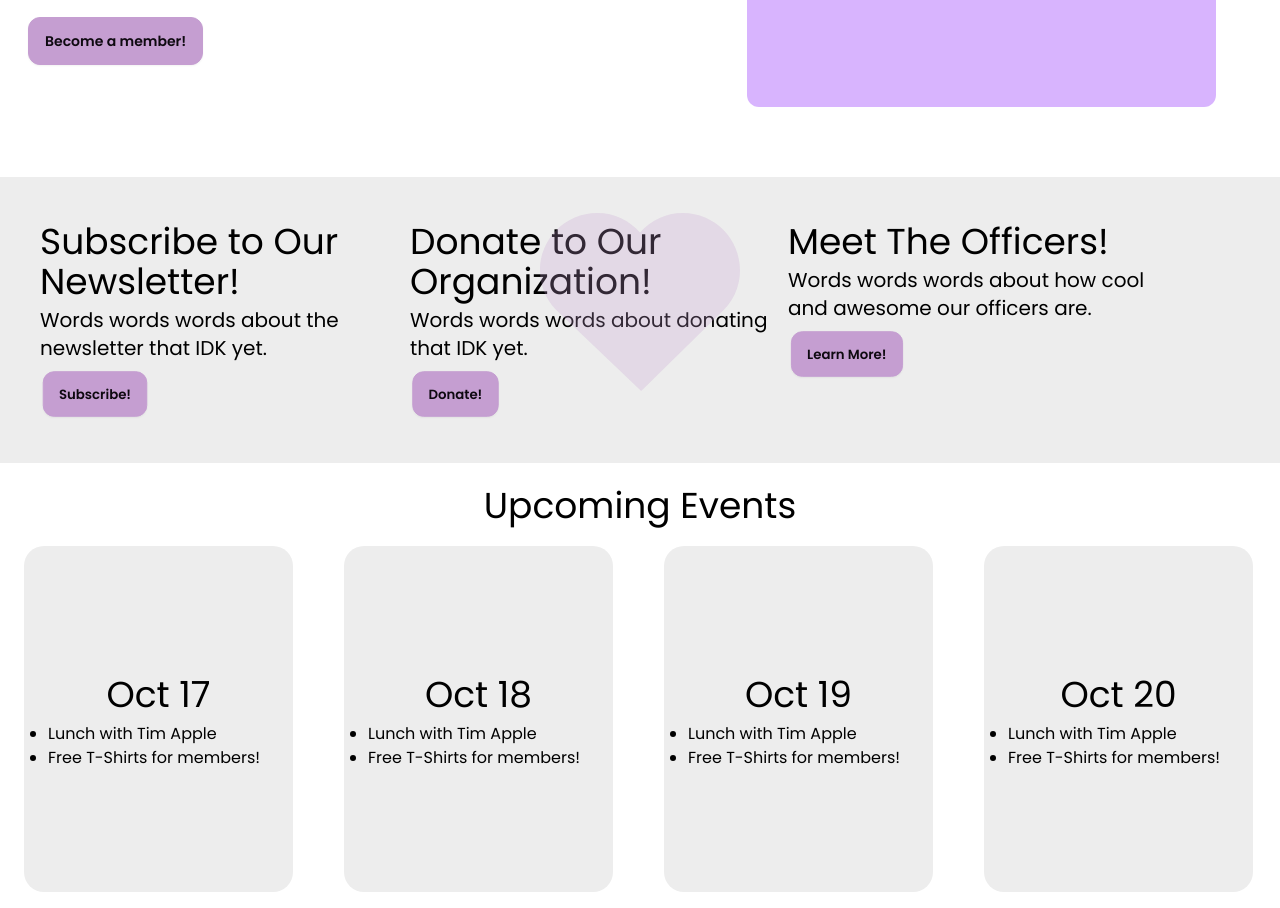
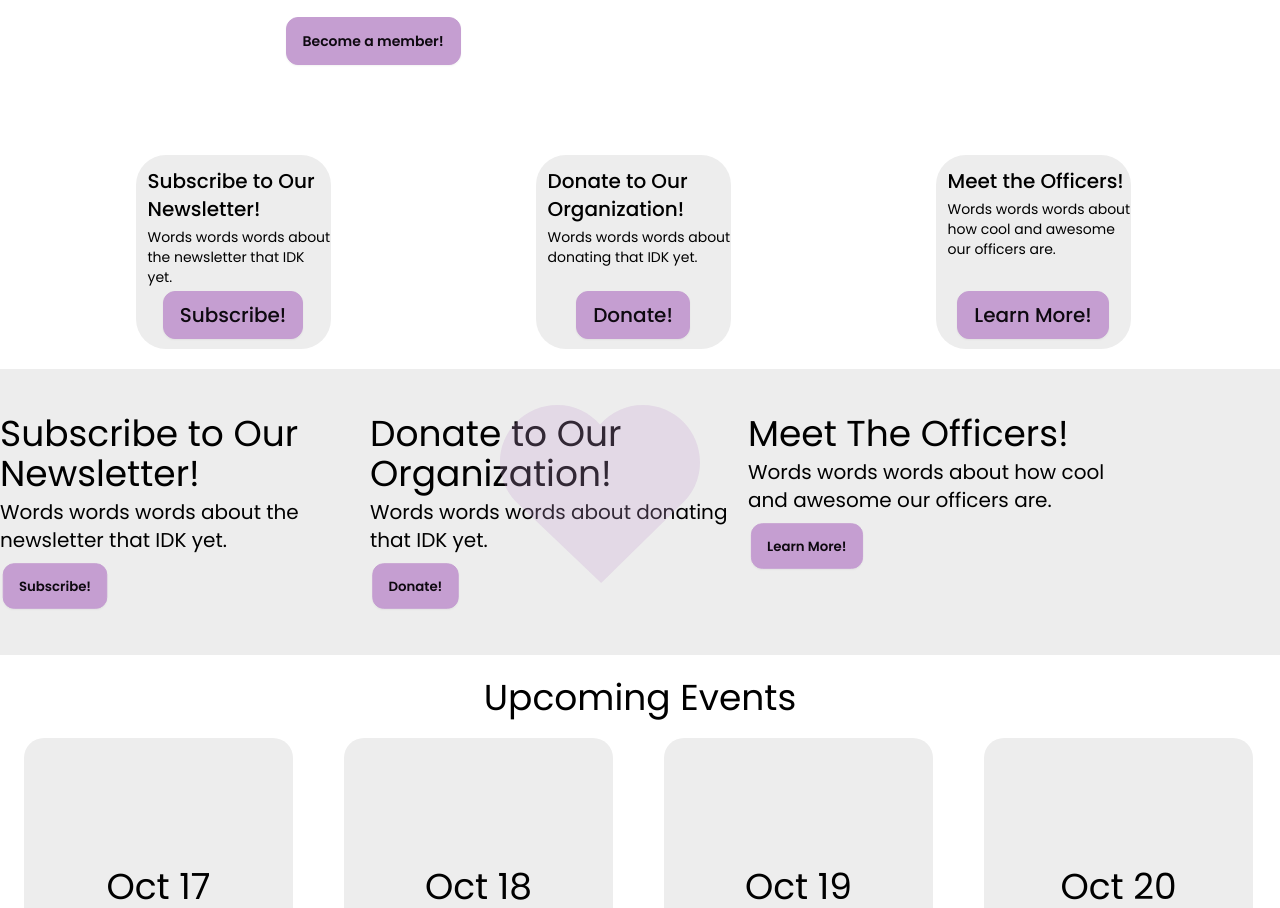
Before and after one commit to CSGirlsUH/csgirls-website, a React (Vite) app in the folder csgwebsite/: page / in a window 1280 px wide. Shown: the part 640-1548 px from the top of the page. Built offline with nearby package versions, Linux system fonts and the light colour scheme.

Commit message:
Tweaked OrgActions.tsx for mobile

```diff
--- a/csgwebsite/src/components/OrgActions.tsx
+++ b/csgwebsite/src/components/OrgActions.tsx
@@ -12,8 +12,8 @@ const OrgActions = () => {
   return (
     <>
       {/* Mobile View */}
-      <div className="flex md:hidden items-center justify-start overflow-x-visible overflow-y-hidden">
-        <div className="py-4 flex items-center justify-start gap-3 mx-5">
+      <div className="flex flex-row mx-5 overflow-x-auto md:overflow-hidden">
+        <div className="flex flex-auto flex-row justify-around md:mx-5 py-5">
           <SmallActions
             title="Subscribe to Our Newsletter!"
             pText="Words words words about the newsletter that IDK yet."
@@ -37,9 +37,9 @@ const OrgActions = () => {
 
       {/* Desktop View */}
       <div className="hidden md:flex">
-        <div className="flex flex-row justify-between bg-bggray w-screen py-[45px]">
+        <div className="flex flex-row bg-bggray w-screen py-[45px]">
           {/* Subscribe to Our Newsletter */}
-          <div className="flex flex-col content-center ml-0 sm:ml-10 lg:ml-10 lg:justify-between">
+          <div className="flex flex-col ml-0 sm:ml-10 lg:ml-10 lg:justify-between">
             <h1 className="text-left text-4xl">Subscribe to Our Newsletter!</h1>
             <div>
               <p className="text-left text-xl w-[370px] max-h-[121px] pt-1">
@@ -56,7 +56,7 @@ const OrgActions = () => {
           <div className="flex flex-col content-center">
             <h1 className="text-left text-4xl">Donate to Our Organization!</h1>
             <div>
-              <p className="text-left text-xl w-[370px] max-h-[121px] pt-1">
+              <p className="text-left text-xl w-[370px] max-h-[75px] pt-1">
                 Words words words about donating that IDK yet.
               </p>
 
@@ -65,11 +65,8 @@ const OrgActions = () => {
               </button>
             </div>
             {/* Heart svg underneath Donate to Org */}
-            <div className="absolute mx-[130px] -my-5 shrink-0">
-              <img
-                src="./heart-svgrepo.svg"
-                className="w-[200px] h-[200px] opacity-25"
-              />
+            <div className="absolute mx-[130px] -my-5 shrink-0 w-[200px] h-[200px]">
+              <img src="./heart-svgrepo.svg" className=" opacity-25" />
             </div>
           </div>
 
--- a/csgwebsite/src/components/SmallActions.tsx
+++ b/csgwebsite/src/components/SmallActions.tsx
@@ -7,7 +7,7 @@ interface CardProps {
 
 function SmallActions(props: CardProps) {
   return (
-    <div className="flex flex-col justify-start items-center align-top min-w-[195px] h-[194px] mr-[14px] bg-bggray rounded-[30px]">
+    <div className="flex flex-col justify-between items-center align-top w-[195px] h-[194px] mr-[14px] bg-bggray rounded-[30px]">
       <h1 className="flex text-xl min-w-[160px] font-medium self-start pl-3 mt-3 mb-1">
         {props.title}
       </h1>
--- a/csgwebsite/src/pages/Home.tsx
+++ b/csgwebsite/src/pages/Home.tsx
@@ -9,7 +9,7 @@ import Footer from "../components/Footer";
 function Home() {
   return (
     <>
-      <div className="font-poppins mx-full overflow-hidden bg-white text-black">
+      <div className="font-poppins mx-full my-full overflow-hidden bg-white text-black">
         <Navbar />
 
         <Hero />
--- a/csgwebsite/tailwind.config.js
+++ b/csgwebsite/tailwind.config.js
@@ -14,6 +14,9 @@ export default {
         bggray: "#EDEDED",
         bordergray: "#E4E4E4",
       },
+    },
+    screens: {
+      md: "920px",
     },
   },
   plugins: [require("@tailwindcss/typography"), require("daisyui")],
```
